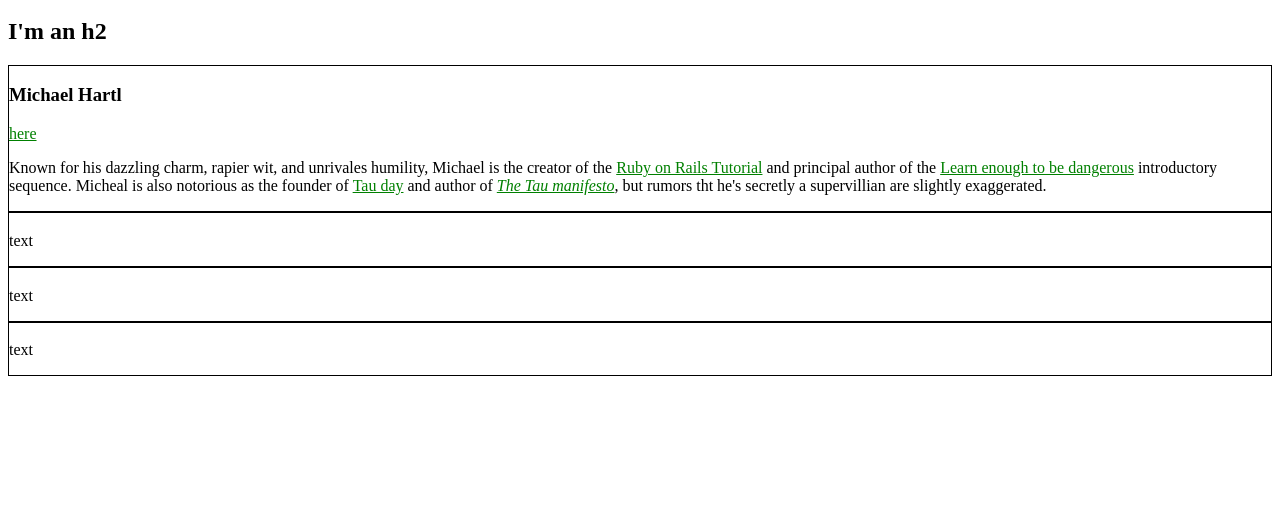
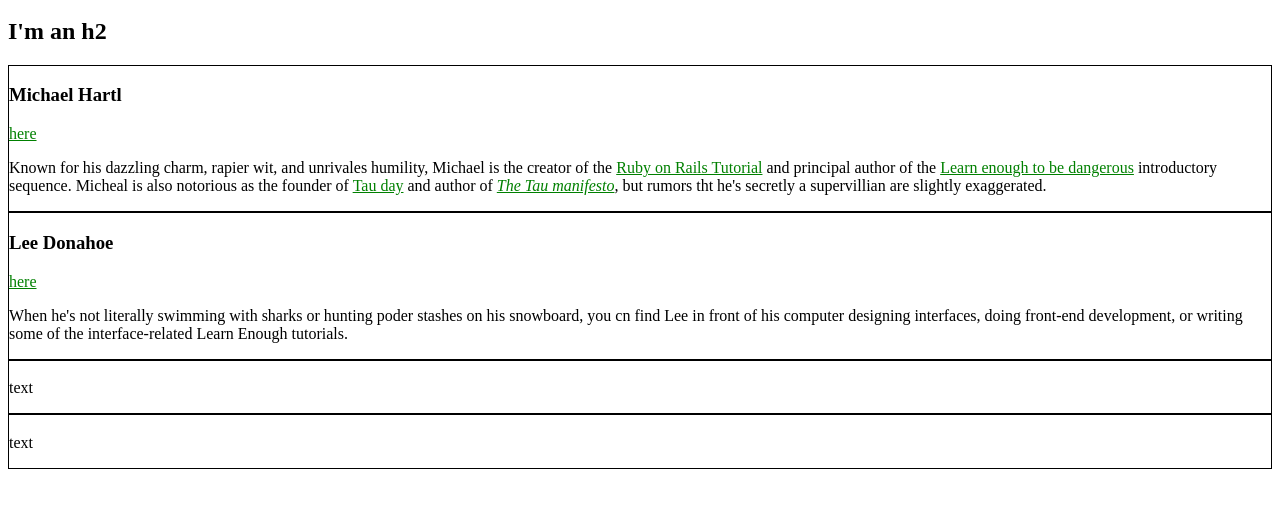
Before and after one commit to FranciscoRMRZ/letbd-sample-site, a plain HTML site: page index.html in a window 1280 px wide. Shown: the part 136-644 px from the top of the page. Drawn offline with Linux system fonts and the light colour scheme.

Commit message:
feat(content): :sparkles: add LD bio

```diff
--- a/index.html
+++ b/index.html
@@ -47,10 +47,13 @@
       </p>
     </div>
     <div class="bio-box">
-      <h3></h3>
-      <a href="http://"></a>
+      <h3>Lee Donahoe</h3>
+      <a href="https://twitter.com/leedonahoe">here</a>
       <p>
-        text
+        When he's not literally swimming with sharks or hunting poder stashes on
+        his snowboard, you cn find Lee in front of his computer designing interfaces,
+        doing front-end development, or writing some of the interface-related
+        Learn Enough tutorials.
       </p>
     </div>
     <div class="bio-box">
```
